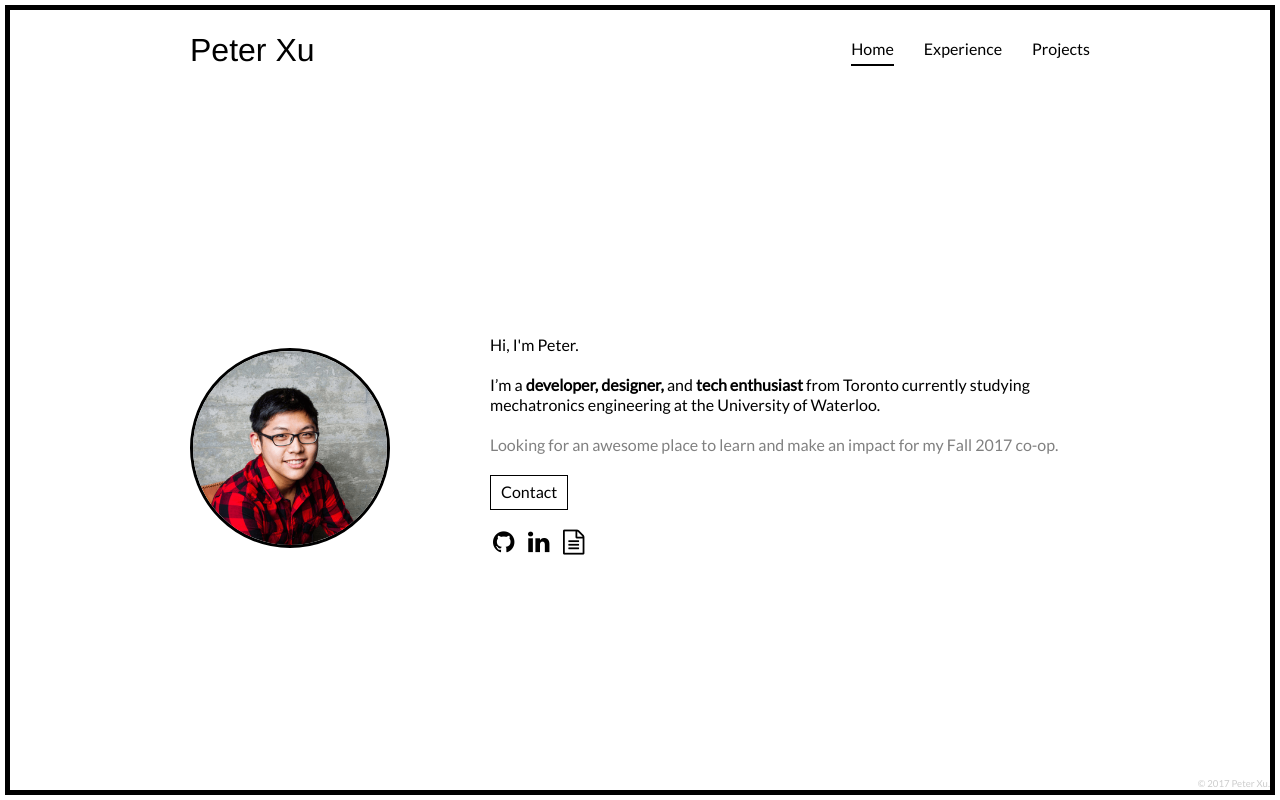
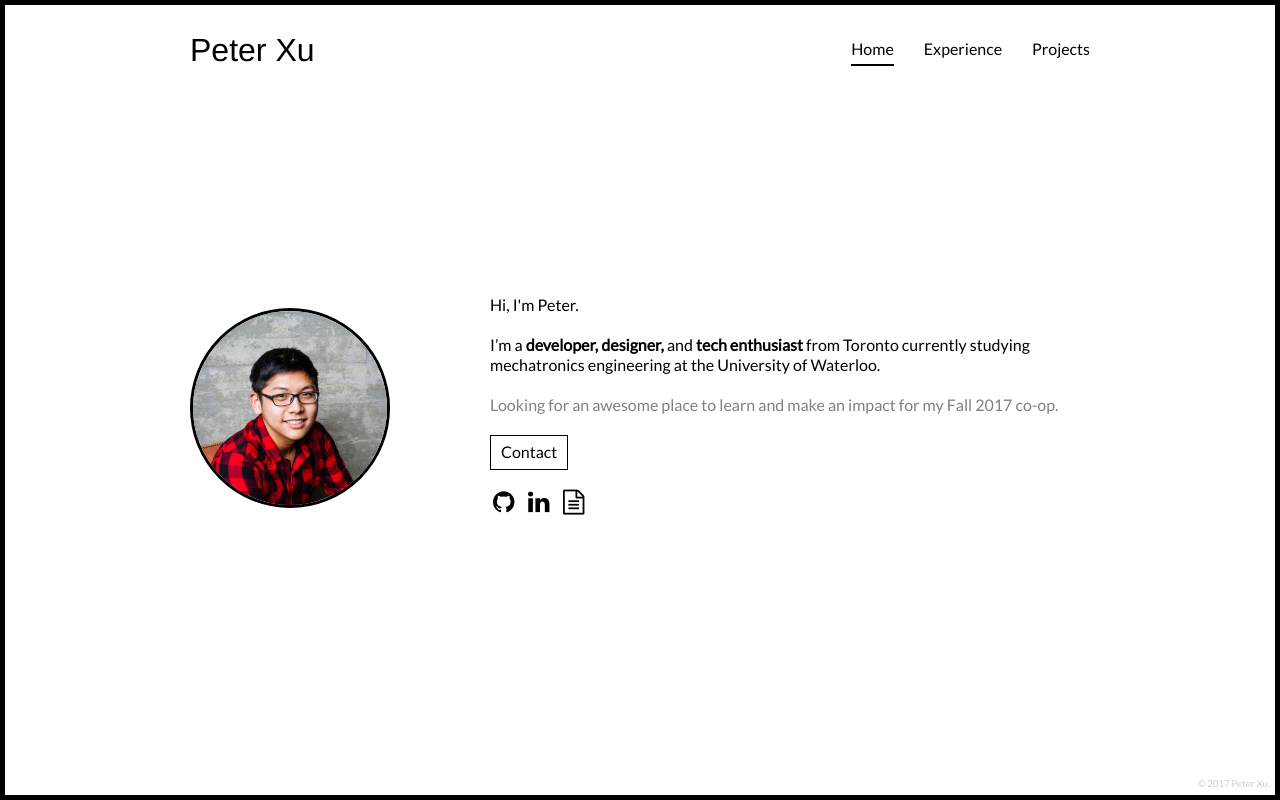
Before and after one commit to Github-Test-Flight/Angular-Personal-Site, an Angular app: page /#/home in a window 1280 px wide. Built offline with nearby package versions, Linux system fonts and the light colour scheme.

Commit message:
Minor styling changes

```diff
--- a/src/app/app-component/app.component.html
+++ b/src/app/app-component/app.component.html
@@ -1,8 +1,4 @@
 <!--Persistant borders for visual appeal-->
-<div class="top-border-i"></div>
-<div class="right-border-i"></div>
-<div class="bottom-border-i"></div>
-<div class="left-border-i"></div>
 <div class="top-border-o"></div>
 <div class="right-border-o"></div>
 <div class="bottom-border-o"></div>
--- a/src/app/app-component/app.component.scss
+++ b/src/app/app-component/app.component.scss
@@ -24,9 +24,6 @@ header {
           outline: 0;
           padding: 5px 0 5px 0;
           border-bottom: 2px solid white;
-        }
-        li:last-child{
-          margin-right: 0;
         }
         li:hover {
           cursor: pointer;
@@ -67,54 +64,21 @@ header {
           li {
             margin: 0 15px 0 15px;
           }
+          li:last-child{
+            margin-right: 0;
+          }
         }
       }
     }
   }
   // Screen Frame Border
-  .top-border-i {
-    position: fixed;
-    display: block;
-    top: 5px;
-    width: 100%;
-    height: 5px;
-    background-color: black;
-    z-index: 999;
-  }
-  .left-border-i {
-    position: fixed;
-    display: block;
-    right: 5px;
-    width: 5px;
-    height: 100%;
-    background-color: black;
-    z-index: 999;
-  }
-  .bottom-border-i {
-    position: fixed;
-    display: block;
-    bottom: 5px;
-    width: 100%;
-    height: 5px;
-    background-color: black;
-    z-index: 999;
-  }
-  .right-border-i {
-    position: fixed;
-    display: block;
-    left: 5px;
-    width: 5px;
-    height: 100%;
-    background-color: black;
-    z-index: 999;
-  }
   .top-border-o {
     position: fixed;
     display: block;
     top: 0;
     width: 100%;
     height: 5px;
-    background-color: white;
+    background-color: black;
     z-index: 999;
   }
   .left-border-o {
@@ -123,7 +87,7 @@ header {
     right: 0;
     width: 5px;
     height: 100%;
-    background-color: white;
+    background-color: black;
     z-index: 999;
   }
   .bottom-border-o {
@@ -132,7 +96,7 @@ header {
     bottom: 0;
     width: 100%;
     height: 5px;
-    background-color: white;
+    background-color: black;
     z-index: 999;
   }
   .right-border-o {
@@ -141,7 +105,7 @@ header {
     left: 0;
     width: 5px;
     height: 100%;
-    background-color: white;
+    background-color: black;
     z-index: 999;
   }
 }
--- a/src/app/experience/experience.component.scss
+++ b/src/app/experience/experience.component.scss
@@ -61,7 +61,7 @@
 //Medium - Large Devices
 @media screen and (min-width: 480px){
     .experience-container{
-        height: calc(100vh - 110px);
+        height: calc(100vh - 100px);
         max-width: 1000px;
         margin: 0 auto;
         ul{
--- a/src/app/home/home.component.scss
+++ b/src/app/home/home.component.scss
@@ -80,7 +80,7 @@ footer{
 .home-container{
     max-width: 1000px;
     width: 100%;
-    margin: 0 auto;
+    margin: -5vh auto;
     overflow: auto;
     display: flex;
     justify-content: center;
--- a/src/app/projects/projects.component.scss
+++ b/src/app/projects/projects.component.scss
@@ -67,7 +67,7 @@
 //Medium -Large Devices
 @media screen and (min-width: 480px){
     .projects-container{
-        height: calc(100vh - 110px);
+        height: calc(100vh - 100px);
         max-width: 1000px;
         margin: 0 auto;
         ul{
```
